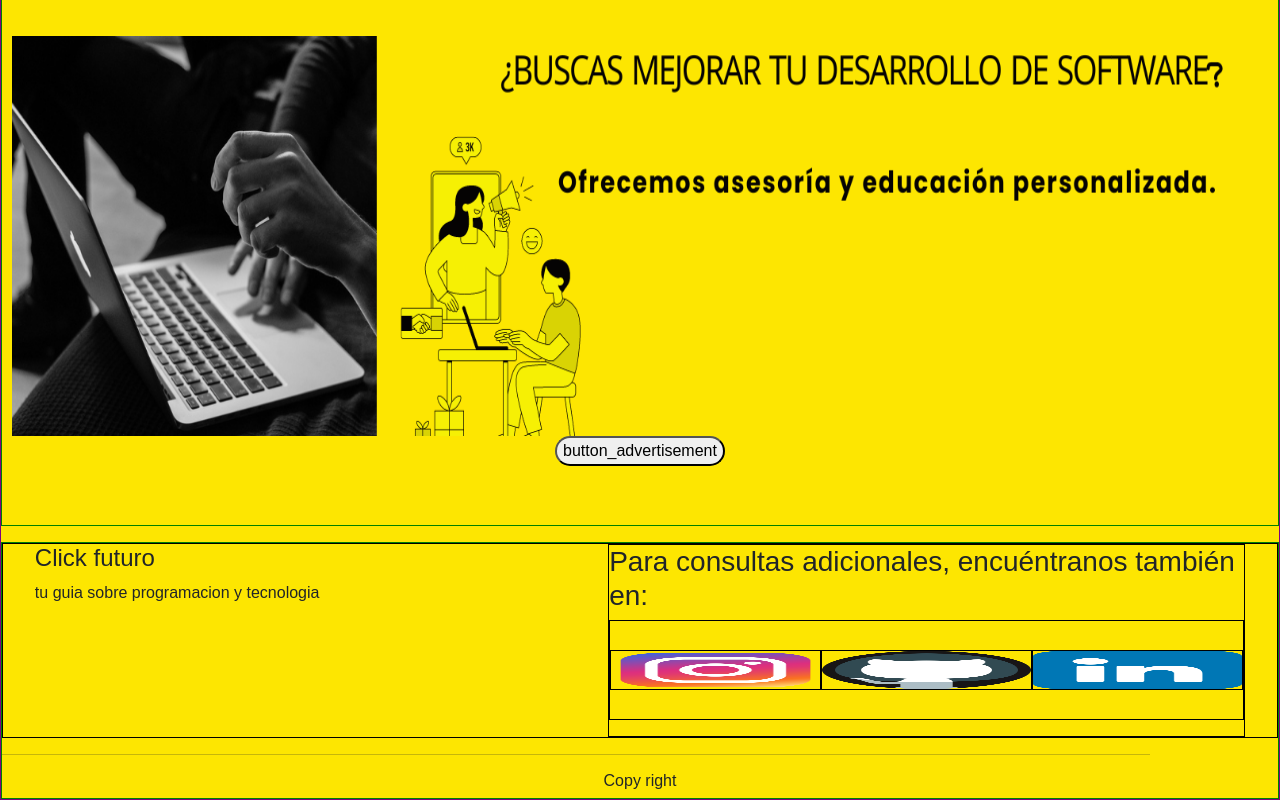
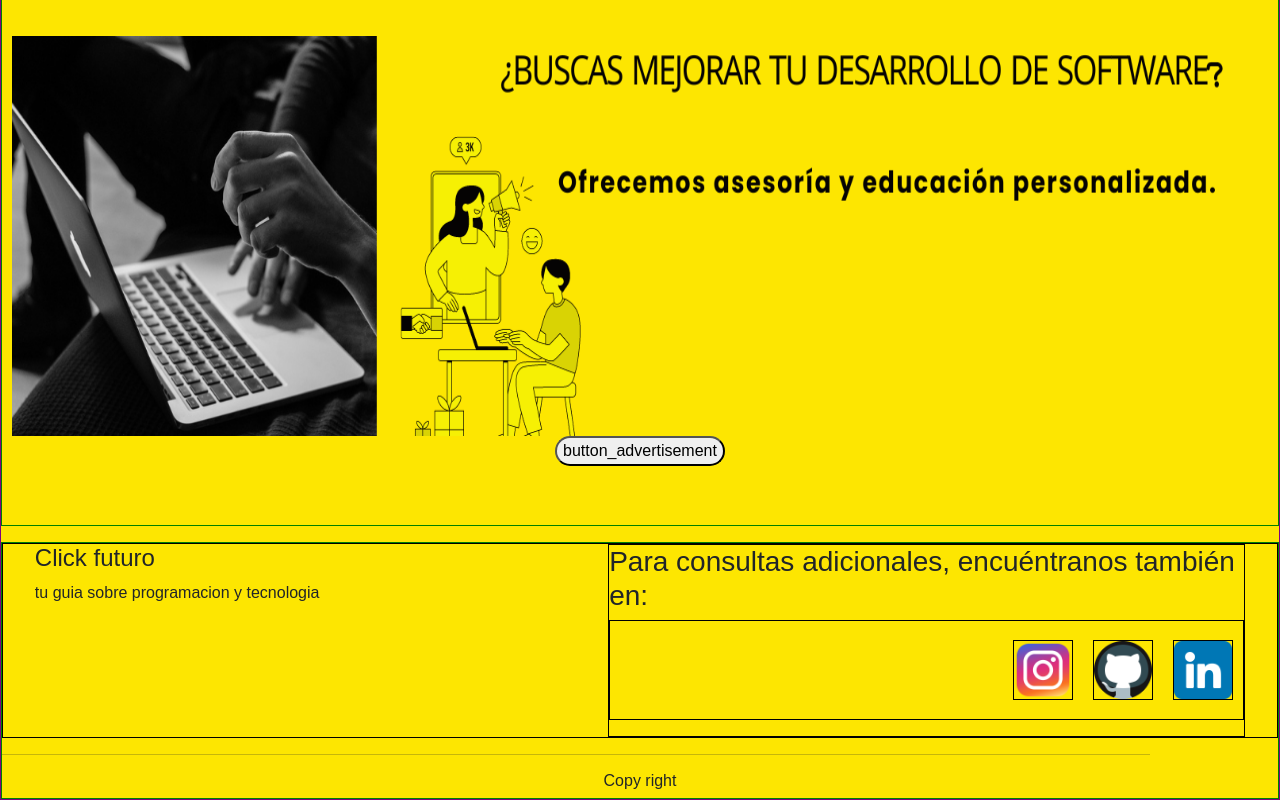
Before and after one commit to danielcarz/ClickFuturo, a React (Vite) app in the folder Client/: page / in a window 1280 px wide. Shown: the part 1794-2594 px from the top of the page. Built offline with nearby package versions, Linux system fonts and the light colour scheme.

Commit message:
ADD: RESPONSIVE DESIGN : appliying responsive design to desktop and tablets

```diff
--- a/Client/src/Pages/1.0-Page_MainPage/Containers/6.0-Container_Footer.jsx
+++ b/Client/src/Pages/1.0-Page_MainPage/Containers/6.0-Container_Footer.jsx
@@ -29,9 +29,11 @@ export const Container_Footer = () => {
                     <h3>Para consultas adicionales, encuéntranos también en:</h3>
 
                     <figure className='social-icons'>
+
                         <img src= { instagram_icon } alt="" />
                         <img src= { gitHub_icon } alt="" />
                         <img src= { linkedin_icon } alt="" />
+
                     </figure>
                 </section>
 
--- a/Client/src/Sass/Pages/1.0-Page_MainPage/Containers/6.0-SASS-Container_Footer.scss
+++ b/Client/src/Sass/Pages/1.0-Page_MainPage/Containers/6.0-SASS-Container_Footer.scss
@@ -128,13 +128,14 @@
 
         display: flex;
         align-items: center;
+        justify-content: right;
 
         border: 1px solid black;
 
         img{
-
-          width: 100%;
-          height: 40px;
+          margin: 10px;
+          width: 60px;
+          height: 60px;
 
           border: 1px solid black;
 
@@ -169,8 +170,6 @@
 
   border: 1px solid green;
 
-
-
 }
 
 @mixin styles_desktop () {
@@ -202,13 +201,14 @@
 
         display: flex;
         align-items: center;
+        justify-content: right;
 
         border: 1px solid black;
 
         img{
-
-          width: 100%;
-          height: 40px;
+          margin: 10px;
+          width: 60px;
+          height: 60px;
 
           border: 1px solid black;
 
```
